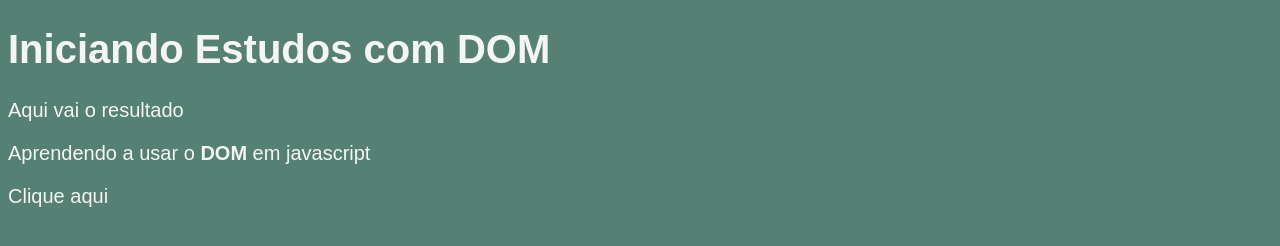
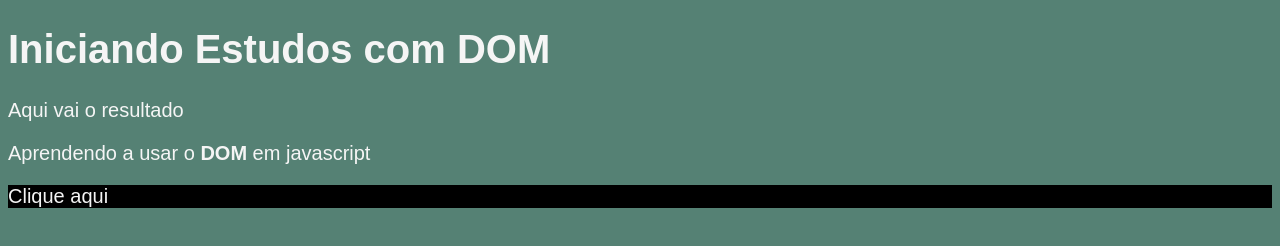
Before and after one commit to VictoriaEsteves/javascript, a plain HTML site: page aula03/index.html in a window 1280 px wide. Drawn offline with Linux system fonts and the light colour scheme.

Commit message:
Update index.html

```diff
--- a/aula03/index.html
+++ b/aula03/index.html
@@ -16,11 +16,12 @@
     <h1>Iniciando Estudos com DOM</h1>
     <p>Aqui vai o resultado</p>
     <p>Aprendendo a usar o <strong>DOM</strong> em javascript</p>
-    <div>Clique aqui</div>
+    <div id="msg">Clique aqui</div>
 
     <script>
         var p1 = window.document.getElementsByTagName('p')[1] // getElements or Element pega oq voce precisa por nome id, class, tags e muitos outros
-
+        var d = window.document.querySelector('div#msg')
+        d.style.background = 'black'
     </script>
 </body>
 </html>
```
